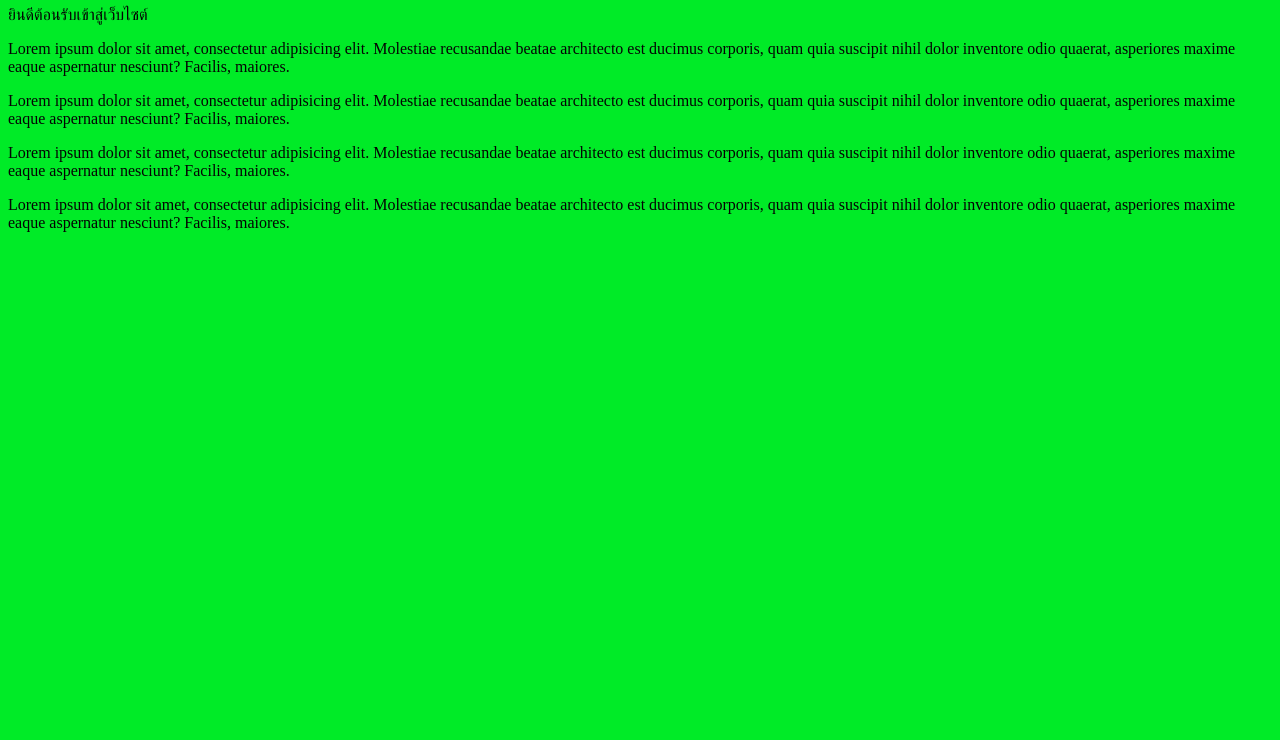
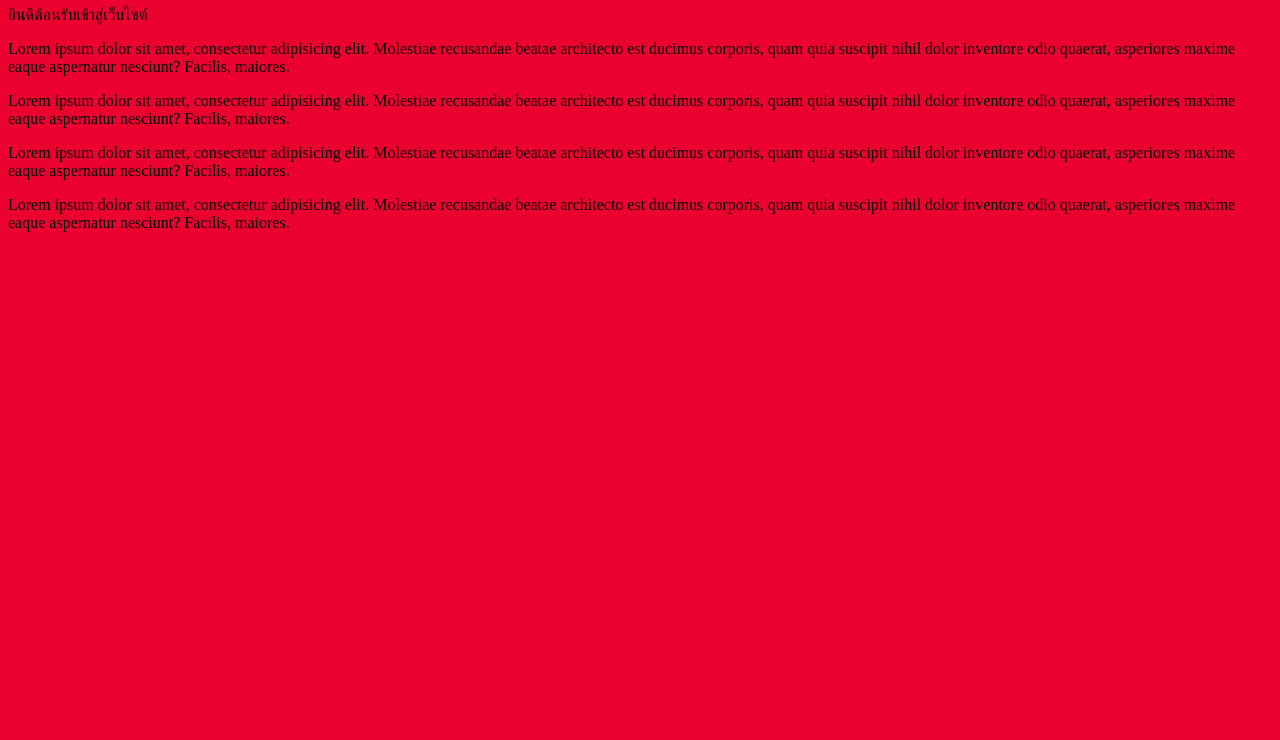
Before and after one commit to kake9857/git-workshop2, a plain HTML site: page index.html in a window 1280 px wide. Shown: the part 60-800 px from the top of the page. Drawn offline with Linux system fonts and the light colour scheme.

Commit message:
chang bg red 3

```diff
--- a/css/style.css
+++ b/css/style.css
@@ -1,4 +1,4 @@
 body {
-background-color: rgb(0, 235, 39);
+background-color: rgb(235, 0, 47);
 color: rgb(4, 4, 4);
 }
```
